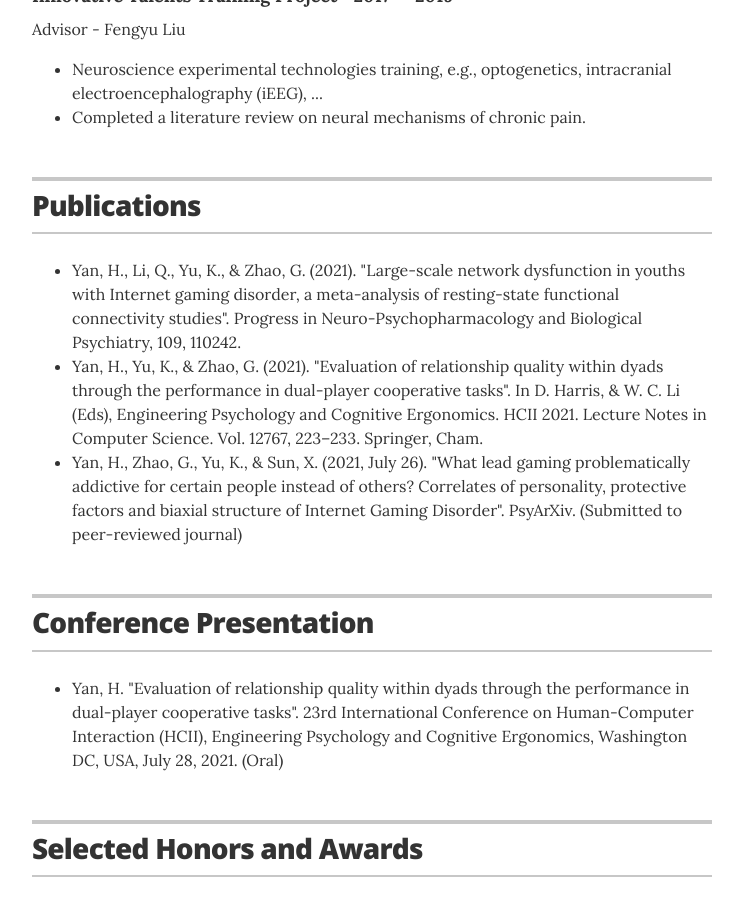
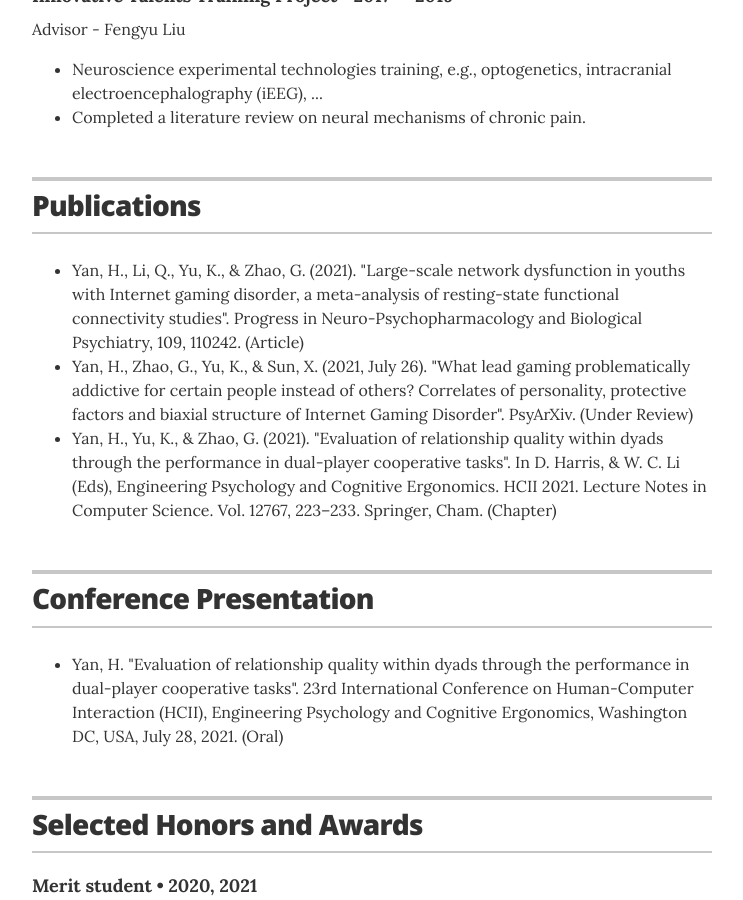
Before and after one commit to PsychYan/PsychYan.github.io, a Jekyll site: the page built from index.html, in a window 1280 px wide and 900 px high, scrolled down 2049 px. Shown: the whole window, without its empty margins (268-1011 px from the left). Built offline with Jekyll 4.4.1, drawn with Linux system fonts in a browser that asks for light colours.

Commit message:
Update projects.yml

```diff
--- a/_data/projects.yml
+++ b/_data/projects.yml
@@ -1,7 +1,7 @@
 # Projects
 # uncomment the urls if you wish to display them, and add your own URL
 # jazznotes.io
-- description: Yan, H., Li, Q., Yu, K., & Zhao, G. (2021). "Large-scale network dysfunction in youths with Internet gaming disorder, a meta-analysis of resting-state functional connectivity studies". Progress in Neuro-Psychopharmacology and Biological Psychiatry, 109, 110242.
+- description: Yan, H., Li, Q., Yu, K., & Zhao, G. (2021). "Large-scale network dysfunction in youths with Internet gaming disorder, a meta-analysis of resting-state functional connectivity studies". Progress in Neuro-Psychopharmacology and Biological Psychiatry, 109, 110242. (Article)
 # Springfield Community Outreach Group
-- description: Yan, H., Yu, K., & Zhao, G. (2021). "Evaluation of relationship quality within dyads through the performance in dual-player cooperative tasks". In D. Harris, & W. C. Li (Eds), Engineering Psychology and Cognitive Ergonomics. HCII 2021. Lecture Notes in Computer Science. Vol. 12767, 223–233. Springer, Cham.
-- description: Yan, H., Zhao, G., Yu, K., & Sun, X. (2021, July 26). "What lead gaming problematically addictive for certain people instead of others? Correlates of personality, protective factors and biaxial structure of Internet Gaming Disorder". PsyArXiv. (Submitted to peer-reviewed journal)
+- description: Yan, H., Zhao, G., Yu, K., & Sun, X. (2021, July 26). "What lead gaming problematically addictive for certain people instead of others? Correlates of personality, protective factors and biaxial structure of Internet Gaming Disorder". PsyArXiv. (Under Review)
+- description: Yan, H., Yu, K., & Zhao, G. (2021). "Evaluation of relationship quality within dyads through the performance in dual-player cooperative tasks". In D. Harris, & W. C. Li (Eds), Engineering Psychology and Cognitive Ergonomics. HCII 2021. Lecture Notes in Computer Science. Vol. 12767, 223–233. Springer, Cham. (Chapter)
```
